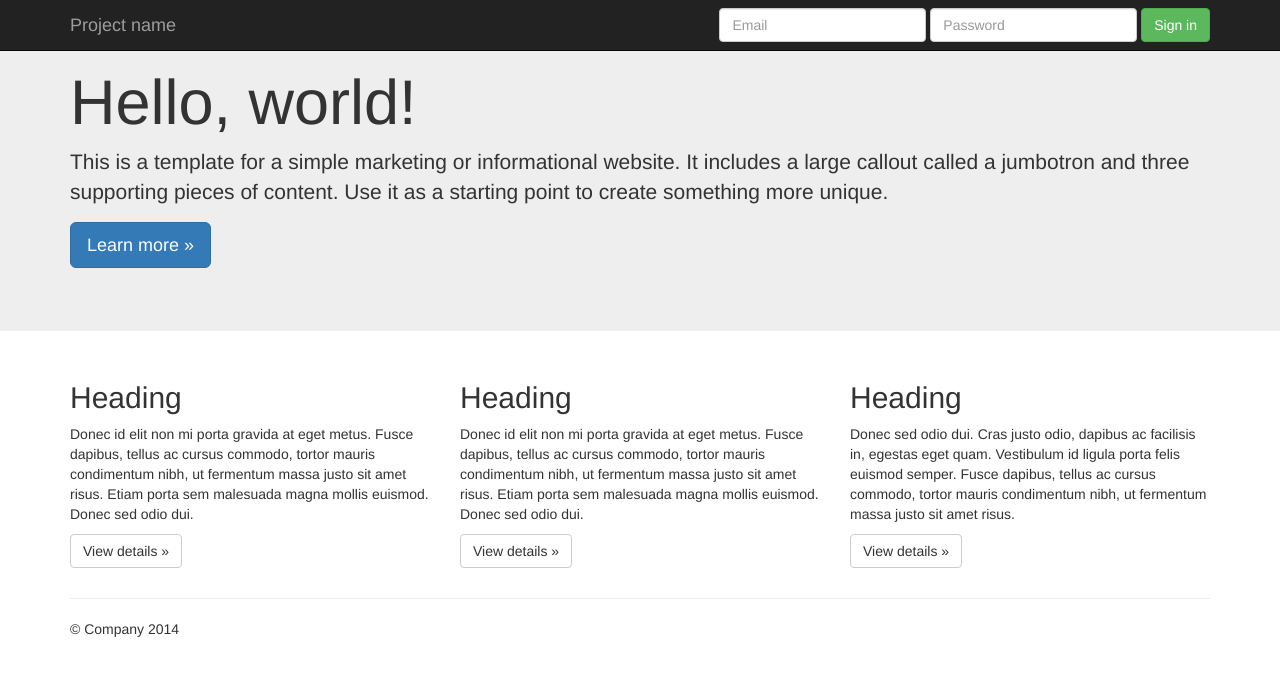
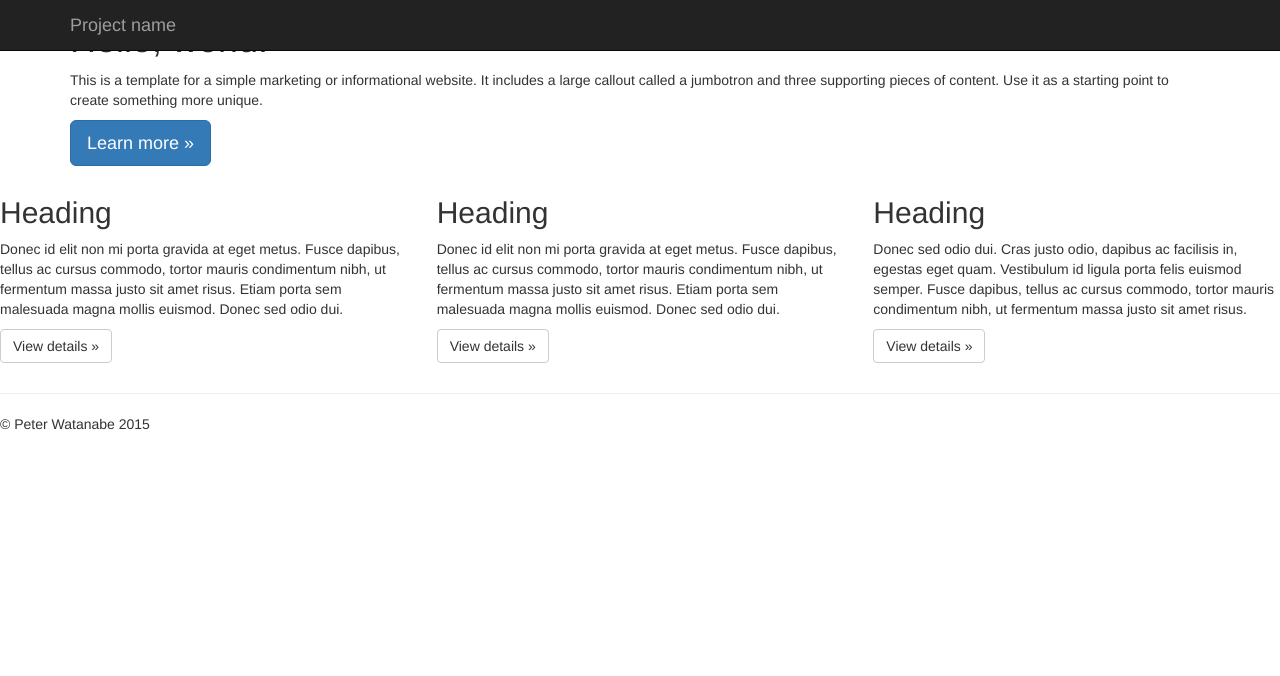
Before and after one commit to PRWat/prwat.github.io, a plain HTML site: page index.html in a window 1280 px wide. Drawn offline with nearby package versions, Linux system fonts and the light colour scheme; a script that the page names is missing.

Commit message:
Removed sign in form

```diff
--- a/index.html
+++ b/index.html
@@ -9,12 +9,13 @@
     <meta name="author" content="">
     <link rel="icon" href="../../favicon.ico">
 
-    <title>Jumbotron Template for Bootstrap</title>
+    <title>Peter Watanabe</title>
 
     <!-- Bootstrap core CSS -->
     <link href="../../dist/css/bootstrap.min.css" rel="stylesheet">
 
     <!-- Custom styles for this template -->
+    <!-- jumbotron.css contained custom styles on top of the bootstrap core styles in the example.  Not using currently but may replace at later date.
     <link href="jumbotron.css" rel="stylesheet">
 
     <!-- Just for debugging purposes. Don't actually copy these 2 lines! -->
@@ -42,21 +43,13 @@
                 <a class="navbar-brand" href="#">Project name</a>
             </div>
             <div id="navbar" class="navbar-collapse collapse">
-                <form class="navbar-form navbar-right">
-                    <div class="form-group">
-                        <input type="text" placeholder="Email" class="form-control">
-                    </div>
-                    <div class="form-group">
-                        <input type="password" placeholder="Password" class="form-control">
-                    </div>
-                    <button type="submit" class="btn btn-success">Sign in</button>
-                </form>
+
             </div><!--/.navbar-collapse -->
         </div>
     </nav>
 
-    <!-- Main jumbotron for a primary marketing message or call to action -->
-    <div class="jumbotron">
+
+    <div class="attention-gainer">
         <div class="container">
             <h1>Hello, world!</h1>
             <p>This is a template for a simple marketing or informational website. It includes a large callout called a jumbotron and three supporting pieces of content. Use it as a starting point to create something more unique.</p>
@@ -64,7 +57,7 @@
         </div>
     </div>
 
-    <div class="container">
+    <div class="main-content">
         <!-- Example row of columns -->
         <div class="row">
             <div class="col-md-4">
@@ -87,7 +80,7 @@
         <hr>
 
         <footer>
-            <p>&copy; Company 2014</p>
+            <p>&copy; Peter Watanabe 2015</p>
         </footer>
     </div> <!-- /container -->
     <!-- Bootstrap core JavaScript
```
